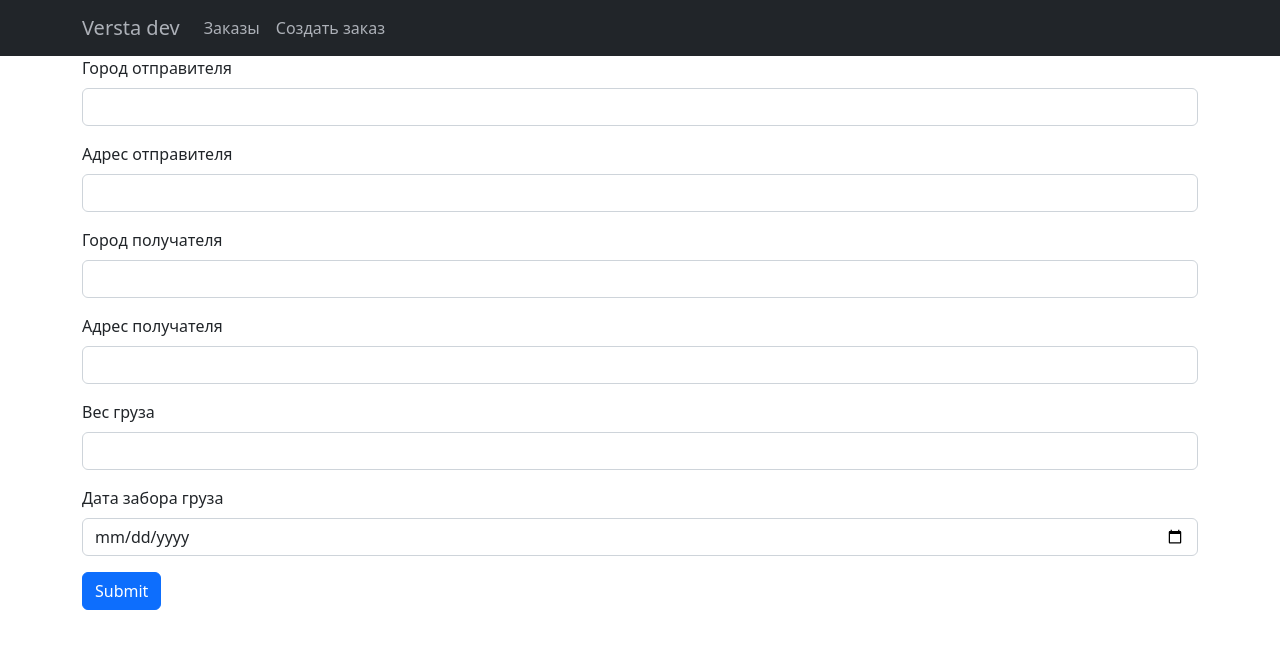
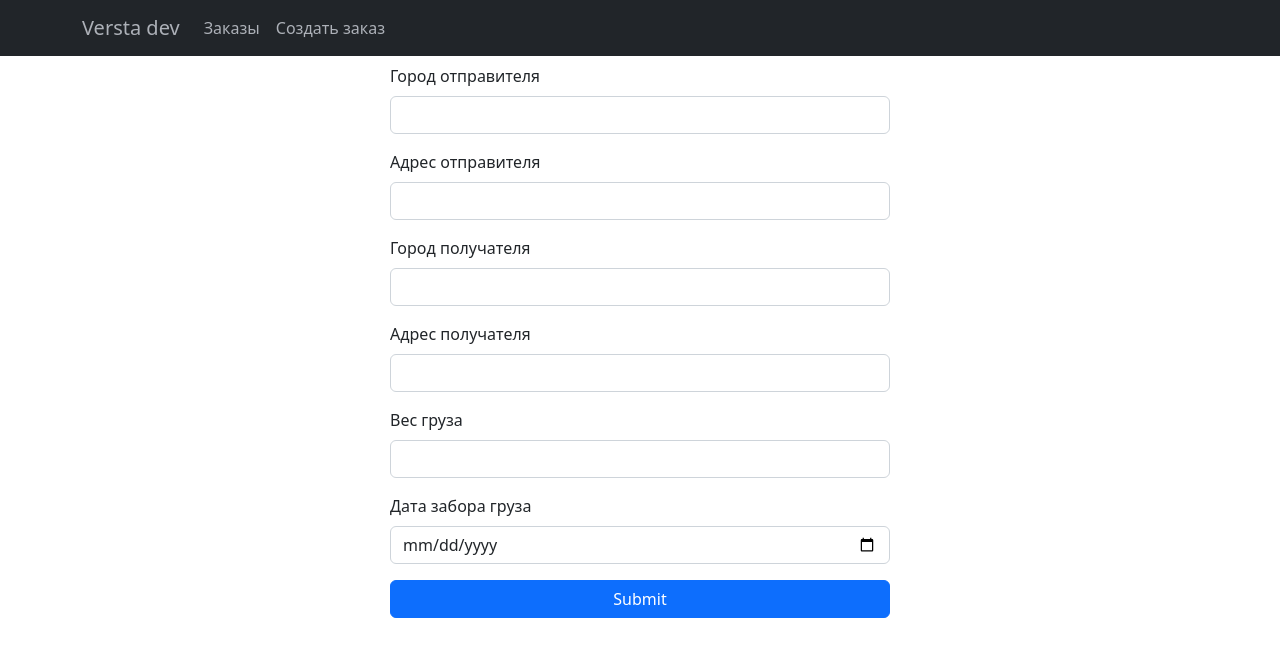
Before and after one commit to constadry/web-offer-form, a React (Create React App) app: page /create-offer in a window 1280 px wide. Shown: the top 656 px of the page. Built offline with nearby package versions, Linux system fonts and the light colour scheme.

Commit message:
feat: style create offer page

```diff
--- a/src/CreateOffer.js
+++ b/src/CreateOffer.js
@@ -3,6 +3,13 @@ import { useState } from 'react';
 import { useRef } from "react";
 
 import { Container, Form, Button } from "react-bootstrap";
+import styled from "styled-components";
+
+const Styles = styled.div`
+    * {
+       width: 500px;
+    }
+`
 
 export function CreateOffer() {
     const [message, setMessage] = useState("");
@@ -43,8 +50,10 @@ export function CreateOffer() {
         <Container>
             <Form
                 onSubmit={handleSubmit}
-                ref={formElement}>
-
+                ref={formElement}
+                className="gap-2 mt-2 d-flex flex-column align-items-center"
+            >
+                <Styles>
                     <Form.Group className="mb-3" controlId="formSenderCity">
                         <Form.Label>Город отправителя</Form.Label>
                         <Form.Control
@@ -104,6 +113,7 @@ export function CreateOffer() {
                     </Button>
 
                     <div className="message">{message ? <p>{message}</p> : null}</div>
+                </Styles>
             </Form>
         </Container>
     )
```
Lines whose indentation alone changed are shown as unchanged.
